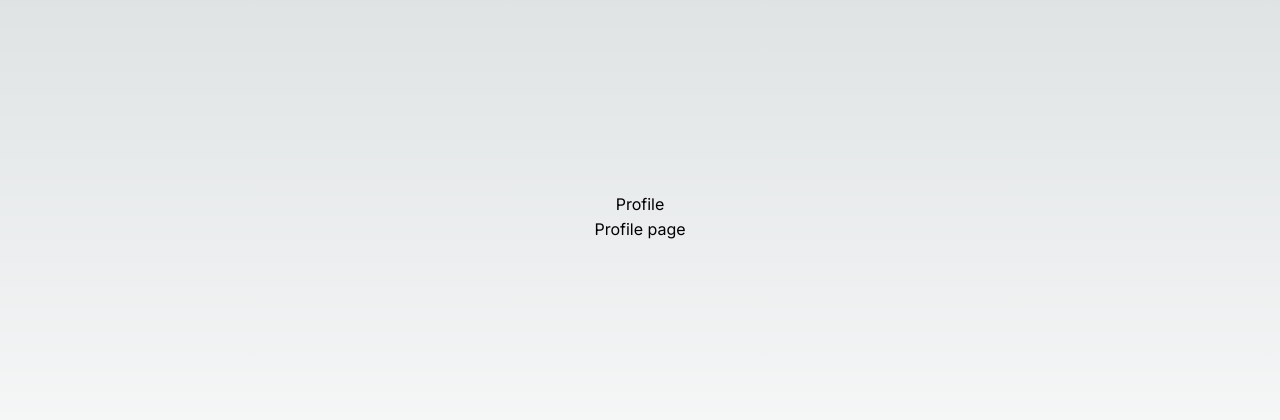
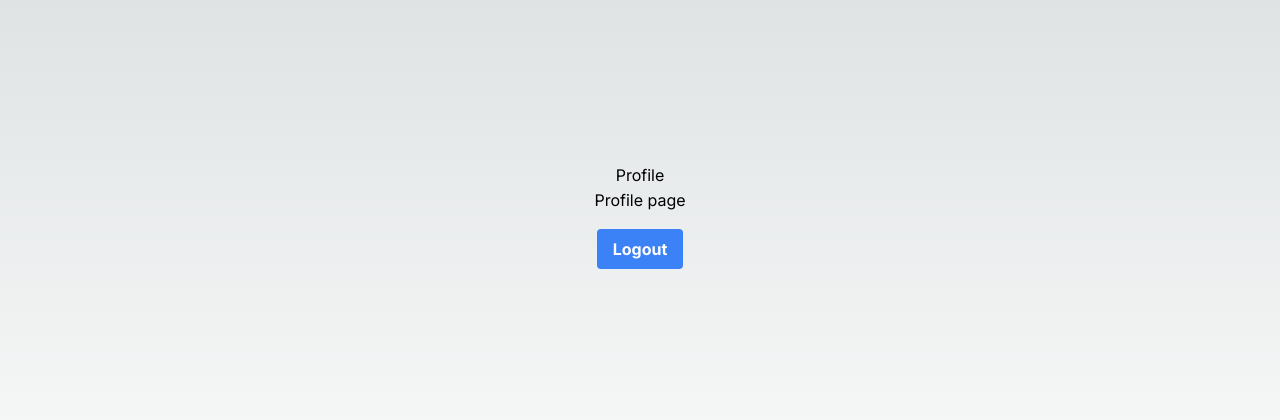
Before and after one commit to BenjaminDestefanis/Next-js-App, a Next.js app: page /profile in a window 1280 px wide. Shown: the part 184-604 px from the top of the page. Built offline with nearby package versions, Linux system fonts and the light colour scheme.

Commit message:
logout page 2/14/2024 9:14 AM

```diff
--- /dev/null
+++ b/src/app/api/users/logout/route.ts
@@ -0,0 +1,16 @@
+import { NextResponse } from "next/server";
+
+export async function GET(){
+    try{
+        const response = NextResponse.json({
+            message: "Logout succesfull",
+            succes: true
+        })
+
+        response.cookies.set("token", "", {httpOnly: true, expires: new Date(0)})
+        return response
+
+    } catch ( error: any ){
+        return NextResponse.json({ error: error.message}, { status : 500})
+    }
+}
--- a/src/app/profile/page.tsx
+++ b/src/app/profile/page.tsx
@@ -1,9 +1,36 @@
+"use client";
+import axios from "axios"
+import Link from "next/link"
+import {toast} from "react-hot-toast";
+import { useRouter } from "next/navigation";
+
 export default function ProfilePage(){
+    const router = useRouter()
+
+    const logout = async () => {
+        try{
+
+            await axios.get("/api/users/logout")
+            toast.success("Logout succesful")
+            router.push("/login")
+
+        } catch (error: any){
+            console.log(error.message)
+            toast.error(error.message)
+        }
+    }
     return(
         <div className="flex flex-col items-center justify-center min-h-screen py-2">
             <h1>Profile</h1>
             <hr />
             <p>Profile page</p>
+            <hr />
+            <button
+            className="bg-blue-500 mt-4 hover:bg-blue-700 text-white font-bold py-2 px-4 rounded"
+            onClick={logout}
+            >
+                Logout
+            </button>
         </div>
     )
 }
```
Also changed, not shown: 1 other file (tests, documents, lock files or other folders).
